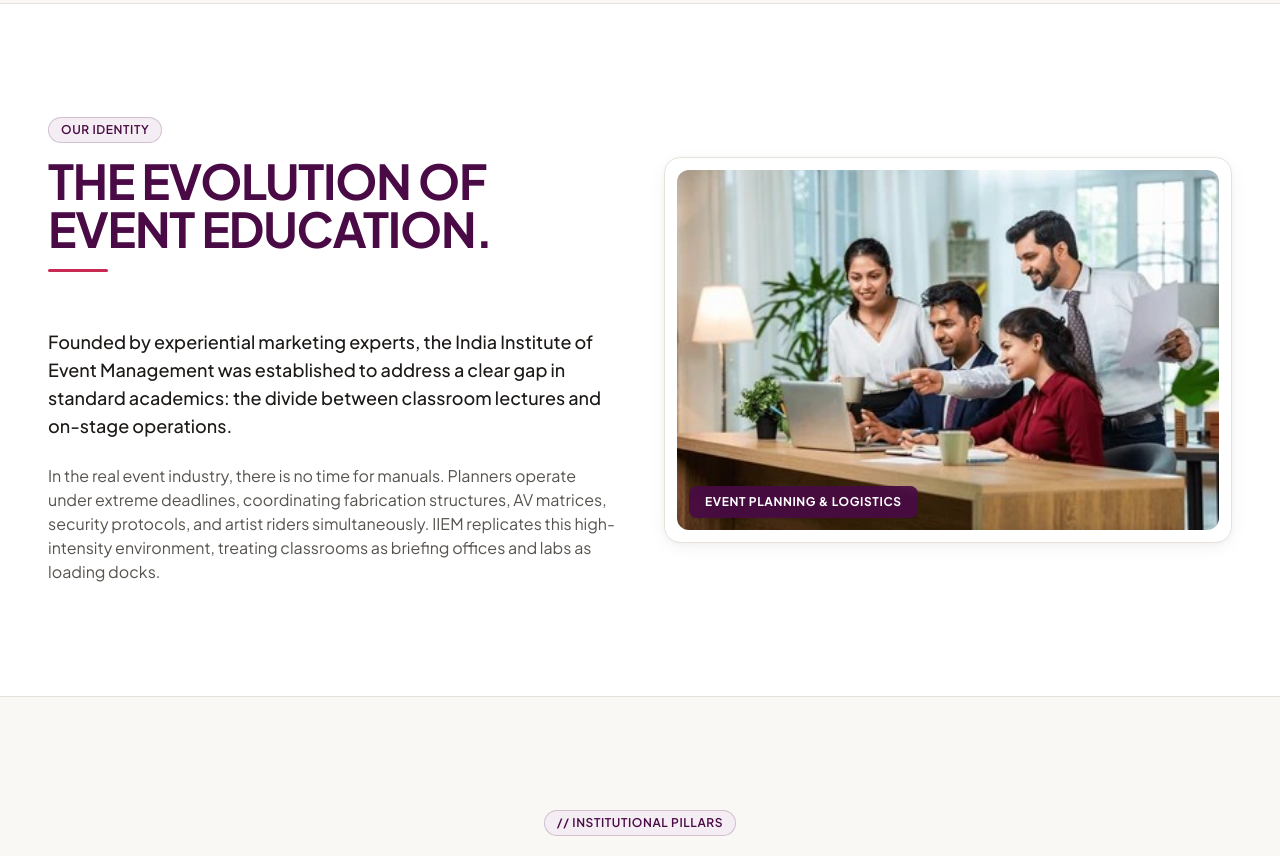
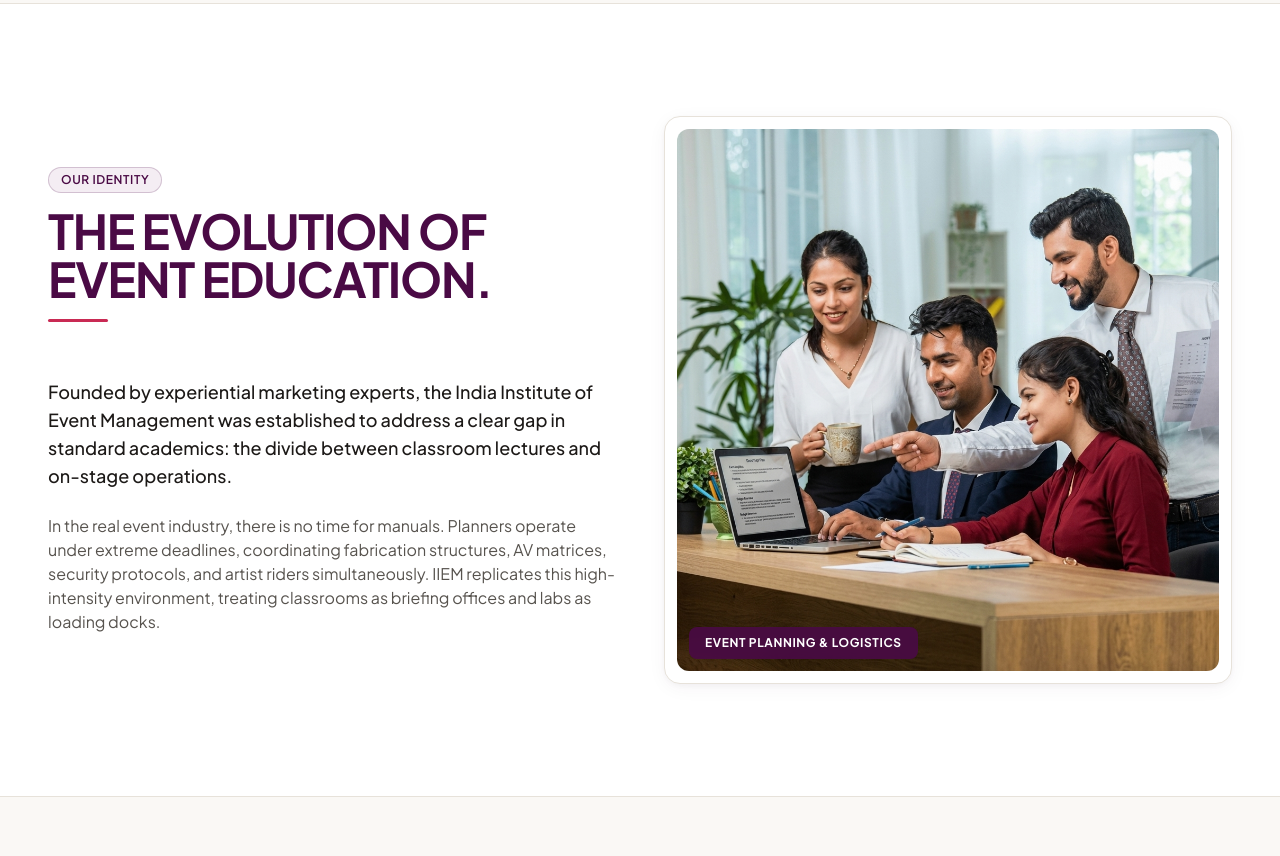
Before and after one commit to rameezwangde/iiem-v2, a React (Vite) app: page /about in a window 1280 px wide. Shown: the part 700-1556 px from the top of the page. Built offline with nearby package versions, Linux system fonts and the light colour scheme.

Commit message:
feat: add About and Admissions pages with associated assets

```diff
--- a/src/pages/About.jsx
+++ b/src/pages/About.jsx
@@ -61,7 +61,7 @@
           <div className="lg:col-span-6">
             <div className="relative rounded-2xl overflow-hidden border border-brand-border bg-white shadow-card p-3">
               <img
-                src="/images/event_planning_logistics_2.jpg"
+                src="/images/event_planning_logistics_2_upscaled.jpg"
                 alt="Professionals reviewing event plans and logistics"
                 className="w-full h-auto rounded-xl object-cover"
               />
--- a/src/pages/Admissions.jsx
+++ b/src/pages/Admissions.jsx
@@ -46,7 +46,7 @@
             <div className="relative w-full aspect-[4/3] rounded-2xl overflow-hidden border border-brand-border shadow-card bg-white p-3 group">
               <div className="w-full h-full rounded-xl overflow-hidden relative bg-brand-stone">
                 <img
-                  src="/images/join_the_next_batch.jfif"
+                  src="/images/join_the_next_batch_upscaled.jpg"
                   alt="Indian Students at IIEM Admissions"
                   className="w-full h-full object-cover group-hover:scale-105 transition-transform duration-700"
                 />
```
Also changed, not shown: public/images/event_planning_logistics_2_upscaled.jpg (added), public/images/join_the_next_batch_upscaled.jpg (added).
